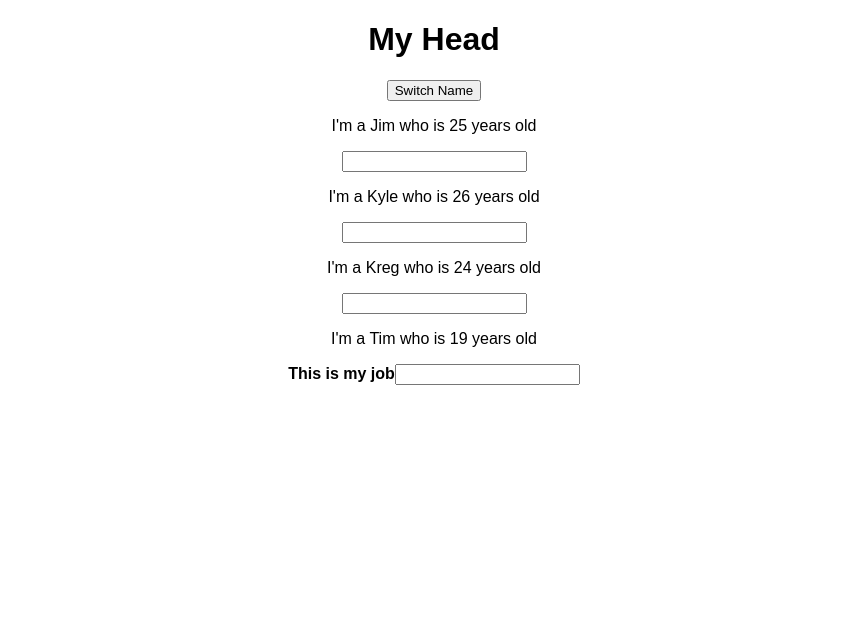
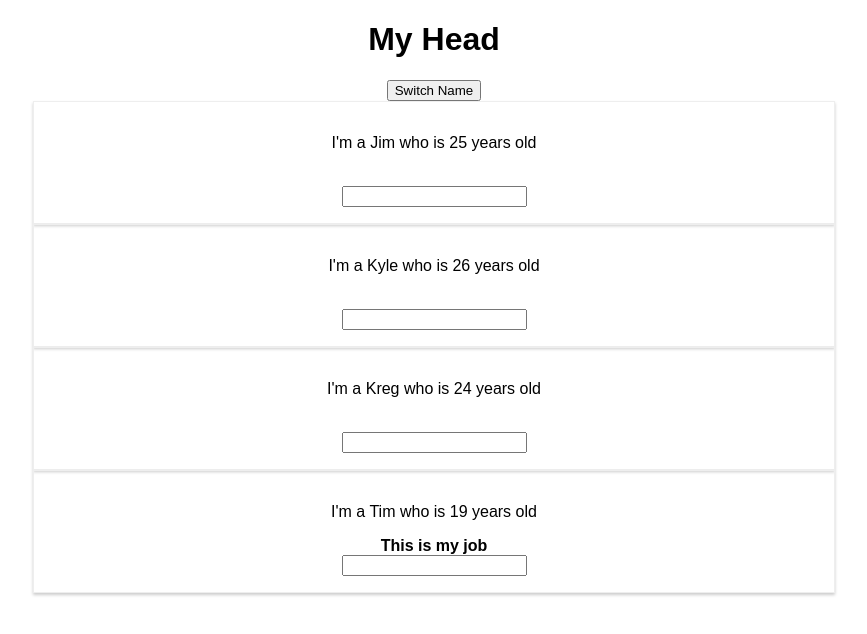
Before and after one commit to pannonbeard/udemy-react-complete-guide, a React (Create React App) app: page / in a window 1280 px wide. Shown: the top 634 px of the page, without its empty margins (206-1073 px from the left). Built offline with nearby package versions, Linux system fonts and the light colour scheme.

Commit message:
Adding Css for Person

```diff
--- /dev/null
+++ b/src/Person/Person.css
@@ -0,0 +1,8 @@
+.person{
+  width: 60%;
+  margin: auto;
+  border: 1px solid #eee;
+  box-shadow: 0 2px 3px #ccc;
+  padding: 16px;
+  text-align: center;
+}
--- a/src/Person/Person.js
+++ b/src/Person/Person.js
@@ -1,9 +1,10 @@
 import React from 'react'
+import './Person.css'
 
 const person = ({name, age, click, change, children}) =>
-  <div>
+  <div className="person">
     <p onClick={click}>I'm a {name} who is {age} years old</p>
-    {children}
+    {children}<br />
     <input type="text" onChange={change}/>
   </div>
 
```
